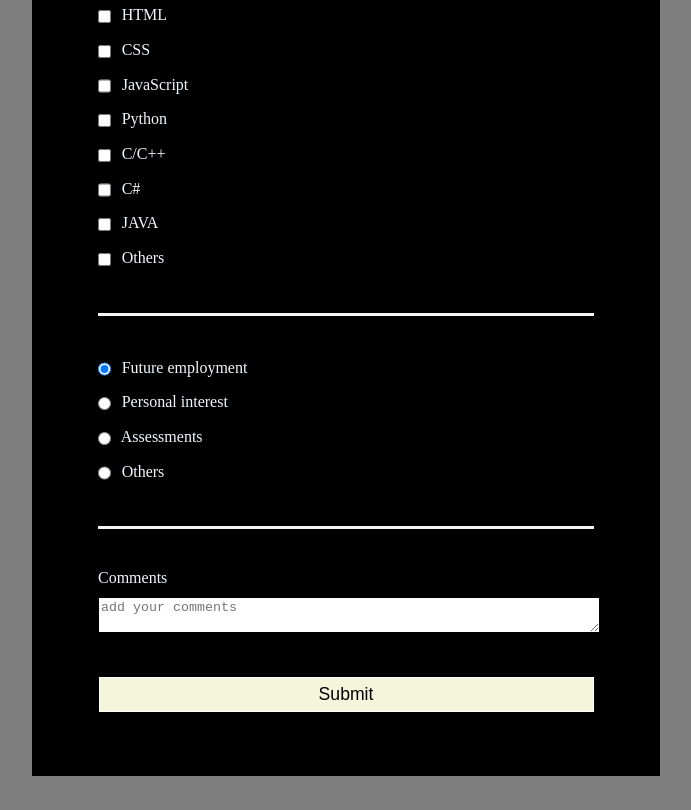
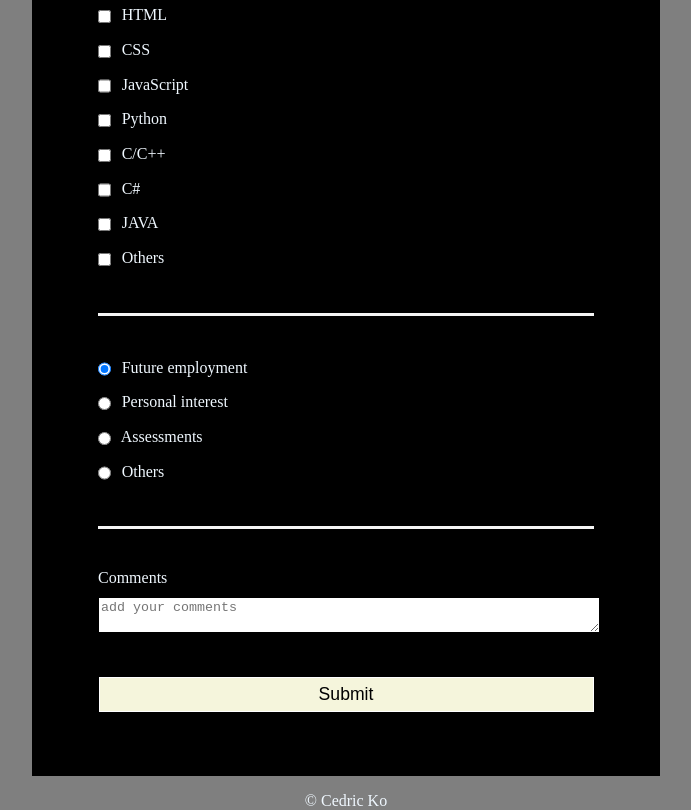
Before and after one commit to yacmov/Responsive_Web_Design_-_PJ-01_Survey_Form, a plain HTML site: page index.html in a window 1280 px wide. Shown: the part 576-1386 px from the top of the page, without its empty margins (294-985 px from the left). Before the commit the page ends 1352 px from the top, so only its background shows below. Drawn offline with Linux system fonts and the light colour scheme.

Commit message:
chore: added footer

```diff
--- a/index.html
+++ b/index.html
@@ -63,5 +63,8 @@
             <input type="submit" value="Submit" id="submit">
         </form>
     </main>
+    <footer>
+        <p>&copy; Cedric Ko</p>
+    </footer>
 </body>
 </html>
```
